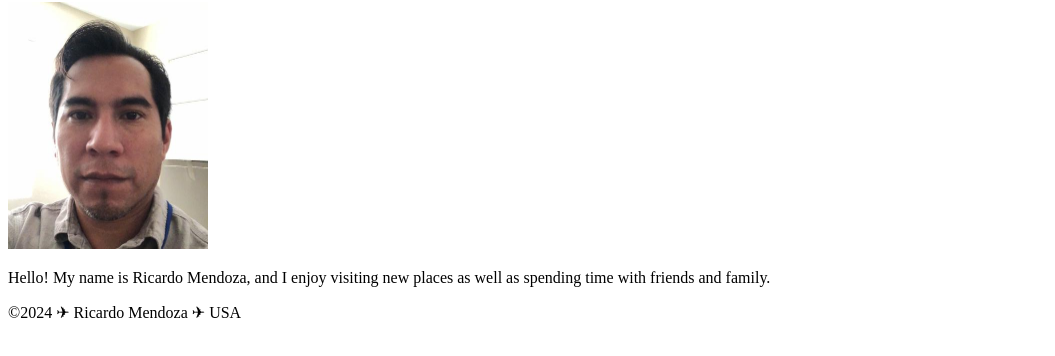
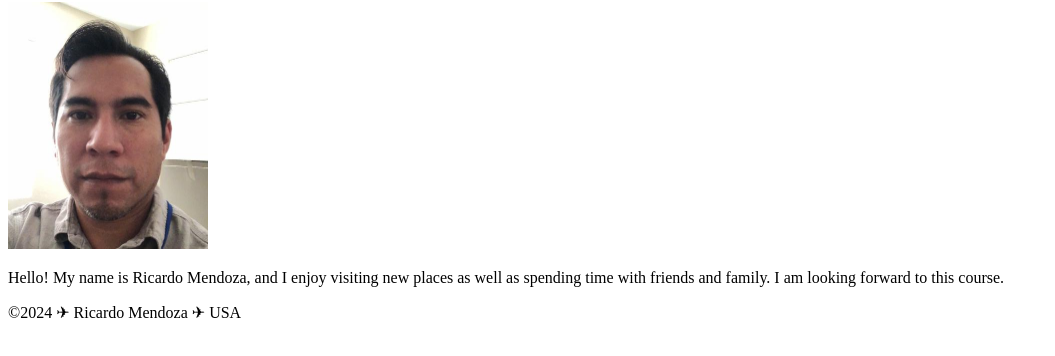
Before and after one commit to ricardomr-code/wdd130, a plain HTML site: page index.html in a window 1280 px wide. Shown: the part 104-460 px from the top of the page, without its empty margins (0-1055 px from the left). Drawn offline with Linux system fonts and the light colour scheme.

Commit message:
Update index.html

```diff
--- a/index.html
+++ b/index.html
@@ -16,7 +16,7 @@
       <main>
         <h1>Ricardo Mendoza | WDD 130</h1>
         <img src="images/profile.jpg" alt="This is Ricardo Mendoza" width="200">
-        <p>Hello! My name is Ricardo Mendoza, and I enjoy visiting new places as well as spending time with friends and family.</p>
+        <p>Hello! My name is Ricardo Mendoza, and I enjoy visiting new places as well as spending time with friends and family. I am looking forward to this course.</p>
       </main>
       <footer>
         <p>&copy;2024 ✈ Ricardo Mendoza ✈ USA</p>
```
